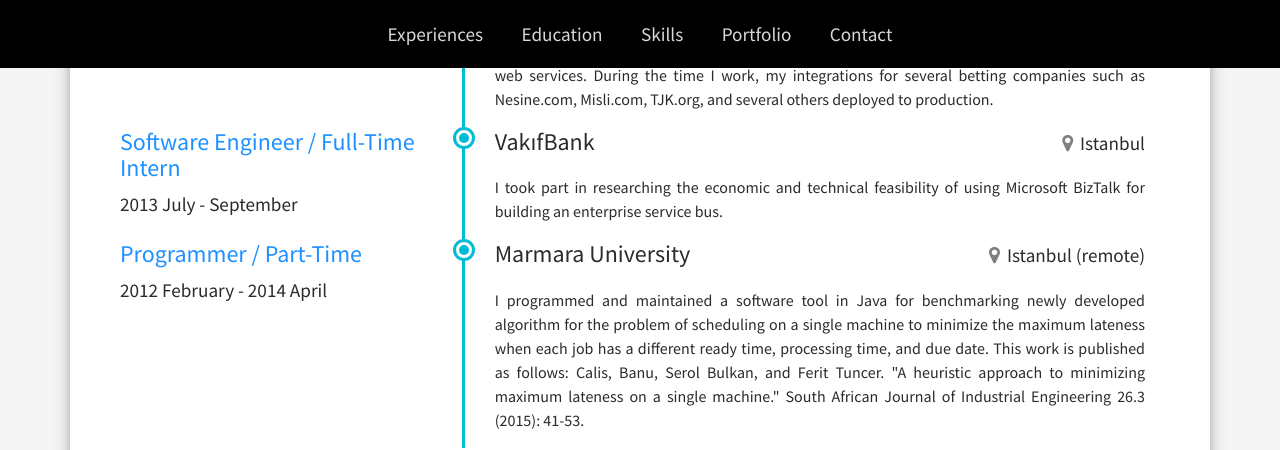
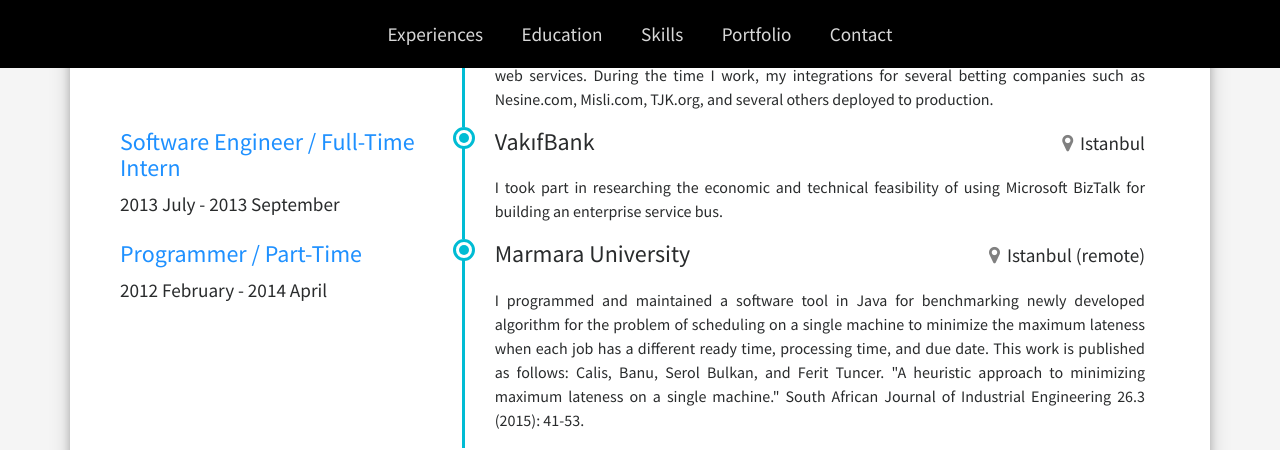
Before and after one commit to ferittuncer/ferittuncer.github.io, a Jekyll site: the page built from index.html, in a window 1280 px wide and 900 px high, scrolled down 1068 px. Shown: the top 450 px of the window. Built offline with Jekyll 4.4.1, drawn with Linux system fonts in a browser that asks for light colours; a style sheet for code colours, icons or effects is not loaded.

Commit message:
Update experiences.yaml

```diff
--- a/_data/experiences.yaml
+++ b/_data/experiences.yaml
@@ -18,7 +18,7 @@
     I was responsible integrating customers' payment processors to the bank's payment processor via web services. During the time I work, my integrations for several betting companies such as Nesine.com, Misli.com, TJK.org, and several others deployed to production.
 
 - title: Software Engineer / Full-Time Intern
-  period: 2013 July - September
+  period: 2013 July - 2013 September
   company: VakıfBank
   location: Istanbul
   description: >
```
